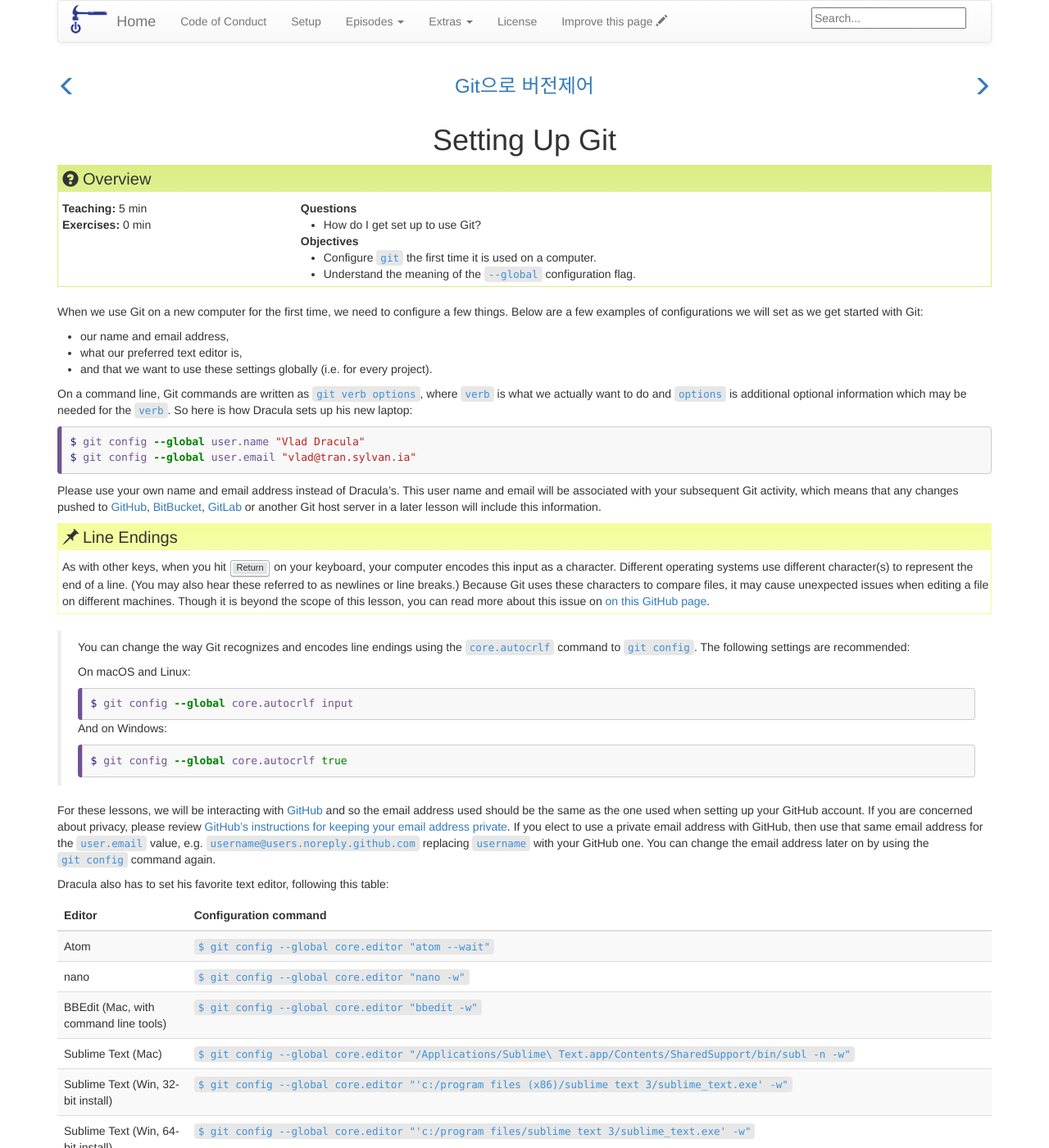
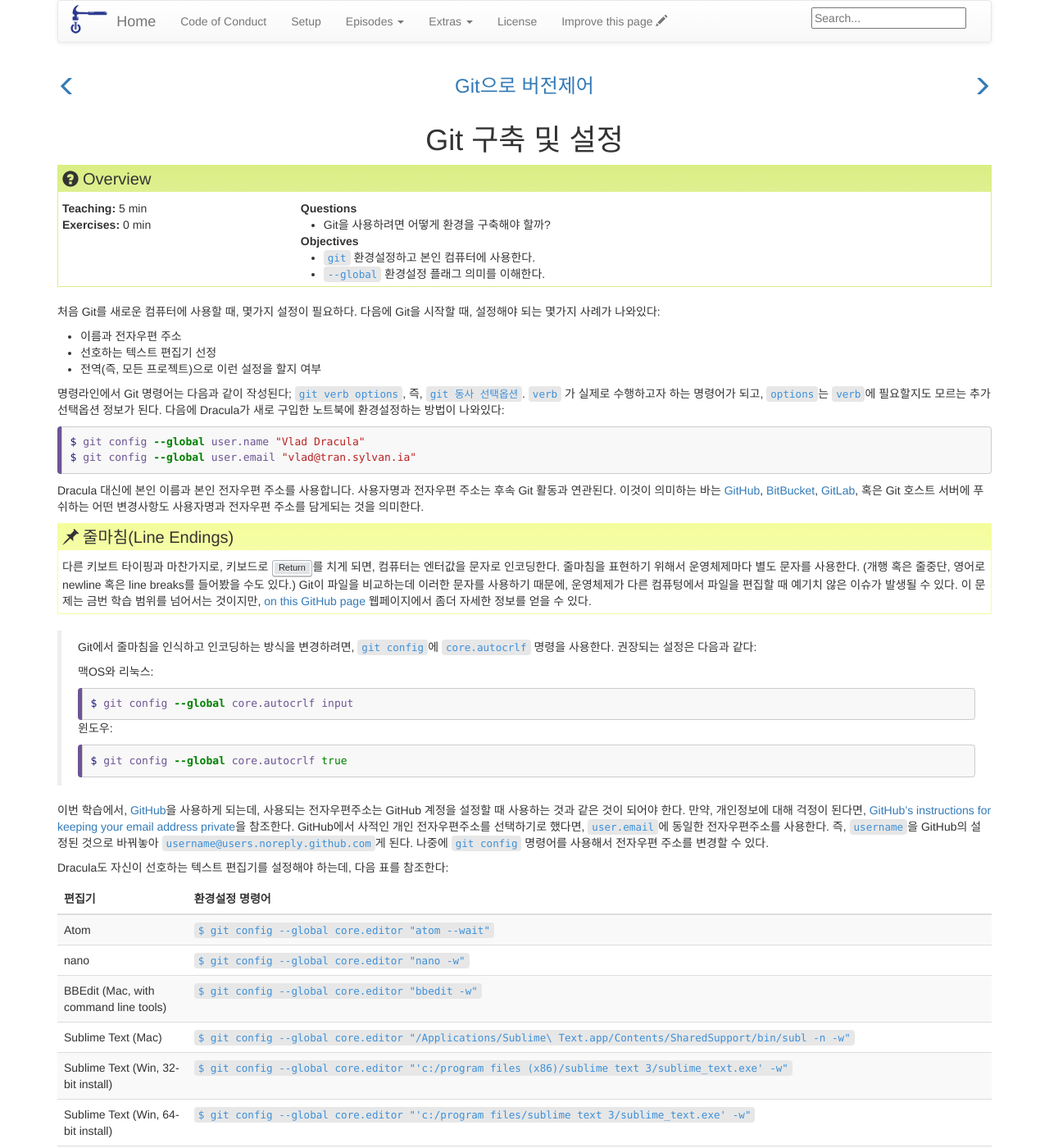
Before and after one commit to statkclee/git-novice-kr, a Jekyll site: the page built from _episodes/02-setup.md, in a window 1280 px wide and 1400 px high. Shown: the whole window at 82% size. Built offline with Jekyll 4.4.1, drawn with Linux system fonts in a browser that asks for light colours; some of the changed text lies outside the part shown.

Commit message:
translated 02 setup

```diff
--- a/_episodes/02-setup.md
+++ b/_episodes/02-setup.md
@@ -1,27 +1,28 @@
 ---
-title: Setting Up Git
+title: Git 구축 및 설정
 teaching: 5
 exercises: 0
 questions:
-- "How do I get set up to use Git?"
+- "Git을 사용하려면 어떻게 환경을 구축해야 할까?"
 objectives:
-- "Configure `git` the first time it is used on a computer."
-- "Understand the meaning of the `--global` configuration flag."
+- "`git` 환경설정하고 본인 컴퓨터에 사용한다."
+- "`--global` 환경설정 플래그 의미를 이해한다."
 keypoints:
--   "Use `git config` with the `--global` option to configure a user name, email address, editor, and other preferences once per machine."
+- "`--global` 선택옵션을 `git config`에 적용하여 사용자명(user name), 전자우편, 편집기 등 선호사항을 컴퓨터에 적용한다."
 ---
 
-When we use Git on a new computer for the first time,
-we need to configure a few things. Below are a few examples
-of configurations we will set as we get started with Git:
 
-*   our name and email address,
-*   what our preferred text editor is,
-*   and that we want to use these settings globally (i.e. for every project).
+처음 Git를 새로운 컴퓨터에 사용할 때, 몇가지 설정이 필요하다.
+다음에 Git을 시작할 때, 설정해야 되는 몇가지 사례가 나와있다:
 
-On a command line, Git commands are written as `git verb options`,
-where `verb` is what we actually want to do and `options` is additional optional information which may be needed for the `verb`. So here is how
-Dracula sets up his new laptop:
+
+*   이름과 전자우편 주소
+*   선호하는 텍스트 편집기 선정
+*   전역(즉, 모든 프로젝트)으로 이런 설정을 할지 여부
+
+명령라인에서 Git 명령어는 다음과 같이 작성된다; `git verb options`, 즉, `git 동사 선택옵션`.
+`verb` 가 실제로 수행하고자 하는 명령어가 되고, `options`는 `verb`에 필요할지도 모르는 추가 선택옵션 정보가 된다.
+다음에 Dracula가 새로 구입한 노트북에 환경설정하는 방법이 나와있다:
 
 ~~~
 $ git config --global user.name "Vlad Dracula"
@@ -29,38 +30,38 @@ $ git config --global user.email "vlad@tran.sylvan.ia"
 ~~~
 {: .language-bash}
 
-Please use your own name and email address instead of Dracula's. This user name and email will be associated with your subsequent Git activity,
-which means that any changes pushed to
+Dracula 대신에 본인 이름과 본인 전자우편 주소를 사용합니다. 사용자명과 전자우편 주소는 후속 Git 활동과 연관된다.
+이것이 의미하는 바는
 [GitHub](https://github.com/),
 [BitBucket](https://bitbucket.org/),
-[GitLab](https://gitlab.com/) or
-another Git host server
-in a later lesson will include this information.
+[GitLab](https://gitlab.com/), 혹은 Git 호스트 서버에 푸쉬하는 어떤 변경사항도 사용자명과 전자우편 주소를 담게되는 것을 의미한다.
 
-> ## Line Endings
+
+> ## 줄마침(Line Endings)
 >
-> As with other keys, when you hit <kbd>Return</kbd> on your keyboard,
-> your computer encodes this input as a character.
-> Different operating systems use different character(s) to represent the end of a line.
-> (You may also hear these referred to as newlines or line breaks.)
-> Because Git uses these characters to compare files,
-> it may cause unexpected issues when editing a file on different machines.
-> Though it is beyond the scope of this lesson, you can read more about this issue on
-> [on this GitHub page](https://help.github.com/articles/dealing-with-line-endings/).
+> 다른 키보트 타이핑과 마찬가지로, 키보드로 <kbd>Return</kbd>를 치게 되면,
+> 컴퓨터는 엔터값을 문자로 인코딩한다.
+> 줄마침을 표현하기 위해서 운영체제마다 별도 문자를 사용한다.
+> (개행 혹은 줄중단, 영어로 newline 혹은 line breaks를 들어봤을 수도 있다.)
+> Git이 파일을 비교하는데 이러한 문자를 사용하기 때문에,
+> 운영체제가 다른 컴퓨텅에서 파일을 편집할 때 예기치 않은 이슈가 발생될 수 있다.
+> 이 문제는 금번 학습 범위를 넘어서는 것이지만, [on this GitHub page](https://help.github.com/articles/dealing-with-line-endings/)
+> 웹페이지에서 좀더 자세한 정보를 얻을 수 있다.
+>
 {: .callout}
 >
-> You can change the way Git recognizes and encodes line endings
-> using the `core.autocrlf` command to `git config`.
-> The following settings are recommended:
+> Git에서 줄마침을 인식하고 인코딩하는 방식을 변경하려면,
+> `git config`에 `core.autocrlf` 명령을 사용한다.
+> 권장되는 설정은 다음과 같다:
 >
-> On macOS and Linux:
+> 맥OS와 리눅스:
 >
 > ~~~
 > $ git config --global core.autocrlf input
 > ~~~
 > {: .language-bash}
 >
-> And on Windows:
+> 윈도우:
 >
 > ~~~
 > $ git config --global core.autocrlf true
@@ -68,14 +69,17 @@ in a later lesson will include this information.
 > {: .language-bash}
 >
 
-For these lessons, we will be interacting with [GitHub](https://github.com/) and so the email address used should be the same as the one used when setting up your GitHub account. If you are concerned about privacy, please review [GitHub's instructions for keeping your email address private][git-privacy].
-If you elect to use a private email address with GitHub, then use that same email address for the `user.email` value, e.g. `username@users.noreply.github.com` replacing `username` with your GitHub one. You can change the email address later on by using the `git config` command again.
+이번 학습에서, [GitHub](https://github.com/)을 사용하게 되는데, 사용되는 전자우편주소는 GitHub 계정을 설정할 때 사용하는 것과 같은 것이 되어야 한다.
+만약, 개인정보에 대해 걱정이 된다면, [GitHub's instructions for keeping your email address private][git-privacy]을 참조한다.
+GitHub에서 사적인 개인 전자우편주소를 선택하기로 했다면,
+`user.email`에 동일한 전자우편주소를 사용한다. 즉, `username`을 GitHub의 설정된 것으로 바꿔놓아 `username@users.noreply.github.com`게 된다.
+나중에 `git config` 명령어를 사용해서 전자우편 주소를 변경할 수 있다.
 
-Dracula also has to set his favorite text editor, following this table:
+Dracula도 자신이 선호하는 텍스트 편집기를 설정해야 하는데, 다음 표를 참조한다:
 
-| Editor             | Configuration command                            |
+| 편집기             | 환경설정 명령어                             |
 |:-------------------|:-------------------------------------------------|
-| Atom | `$ git config --global core.editor "atom --wait"`|
+| Atom               | `$ git config --global core.editor "atom --wait"`|
 | nano               | `$ git config --global core.editor "nano -w"`    |
 | BBEdit (Mac, with command line tools) | `$ git config --global core.editor "bbedit -w"`    |
 | Sublime Text (Mac) | `$ git config --global core.editor "/Applications/Sublime\ Text.app/Contents/SharedSupport/bin/subl -n -w"` |
@@ -85,37 +89,38 @@ Dracula also has to set his favorite text editor, following this table:
 | Notepad++ (Win, 64-bit install)    | `$ git config --global core.editor "'c:/program files/Notepad++/notepad++.exe' -multiInst -notabbar -nosession -noPlugin"`|
 | Kate (Linux)       | `$ git config --global core.editor "kate"`       |
 | Gedit (Linux)      | `$ git config --global core.editor "gedit --wait --new-window"`   |
-| Scratch (Linux)       | `$ git config --global core.editor "scratch-text-editor"`  |
+| Scratch (Linux)    | `$ git config --global core.editor "scratch-text-editor"`  |
 | Emacs              | `$ git config --global core.editor "emacs"`   |
 | Vim                | `$ git config --global core.editor "vim"`   |
 
-It is possible to reconfigure the text editor for Git whenever you want to change it.
+원할 때마다 Git에 사용할 텍스트 편집기 환경설정을 다시 할 수 있다.
 
-> ## Exiting Vim
+> ## Vim 나가기
 >
-> Note that Vim is the default editor for many programs. If you haven't used Vim before and wish to exit a session without saving
-your changes, press <kbd>Esc</kbd> then type `:q!` and hit <kbd>Return</kbd>.
-> If you want to save your changes and quit, press <kbd>Esc</kbd> then type `:wq` and hit <kbd>Return</kbd>.
+> 다수 프로그램에서 Vim이 기본설정된 편집기다.
+> Vim을 예전에 사용한 적이 없고, 변경사항을 저장하지 않고 세션을 빠져나가고자 한다면,
+> <kbd>Esc</kbd> 다음에, `:q!`를 타이핑하고 나서 <kbd>Return</kbd>를 친다.
+> 변경사항을 저장하고 나가려면, <kbd>Esc</kbd> 다음에, `:wq`를 타이핑하고 <kbd>Return</kbd>을 친다.
+>
 {: .callout}
 
-The four commands we just ran above only need to be run once: the flag `--global` tells Git
-to use the settings for every project, in your user account, on this computer.
+앞서 실행한 상기 명령어는 한번만 실행하면 된다: `--global` 플래그는 Git으로 하여금 해당 컴퓨터에 본인 계정의
+모든 프로젝트에 환경설정한 것을 사용하도록 한다.
 
-You can check your settings at any time:
+본인이 설정한 환경설정 내용은 언제라도 다음 명령어를 입력하여 확인할 수 있다:
 
 ~~~
 $ git config --list
 ~~~
 {: .language-bash}
 
-You can change your configuration as many times as you want: just use the
-same commands to choose another editor or update your email address.
+원하는 만큼 환경설정을 바꿀 수도 있다: 편집기를 바꾸거나 전자우편주소를 갱신할 때
+동일한 명령어를 사용하면 된다.
 
-> ## Proxy
+> ## 프록시(Proxy)
 >
-> In some networks you need to use a
-> [proxy](https://en.wikipedia.org/wiki/Proxy_server). If this is the case, you
-> may also need to tell Git about the proxy:
+> 일부 네트워크에서 [proxy](https://en.wikipedia.org/wiki/Proxy_server)를 사용할 필요가 있다.
+> 이런 경우, Git에게 프록시에 대해 일러줘야 한다:
 >
 > ~~~
 > $ git config --global http.proxy proxy-url
@@ -123,7 +128,7 @@ same commands to choose another editor or update your email address.
 > ~~~
 > {: .language-bash}
 >
-> To disable the proxy, use
+> 프록시를 비활성화 하는 경우, 다음 명령어를 사용한다.
 >
 > ~~~
 > $ git config --global --unset http.proxy
@@ -132,9 +137,9 @@ same commands to choose another editor or update your email address.
 > {: .language-bash}
 {: .callout}
 
-> ## Git Help and Manual
+> ## Git 도움말과 매뉴얼
 >
-> Always remember that if you forget a `git` command, you can access the list of commands by using `-h` and access the Git manual by using `--help` :
+> 항상 기억할 것은 `git` 명령어를 잊은 경우, `-h` 선택옵션을 주어 명령어 목록을 볼 수 있고, `--help`를 사용해서 Git 매뉴얼도 이용할 수 있다:
 >
 > ~~~
 > $ git config -h
```
